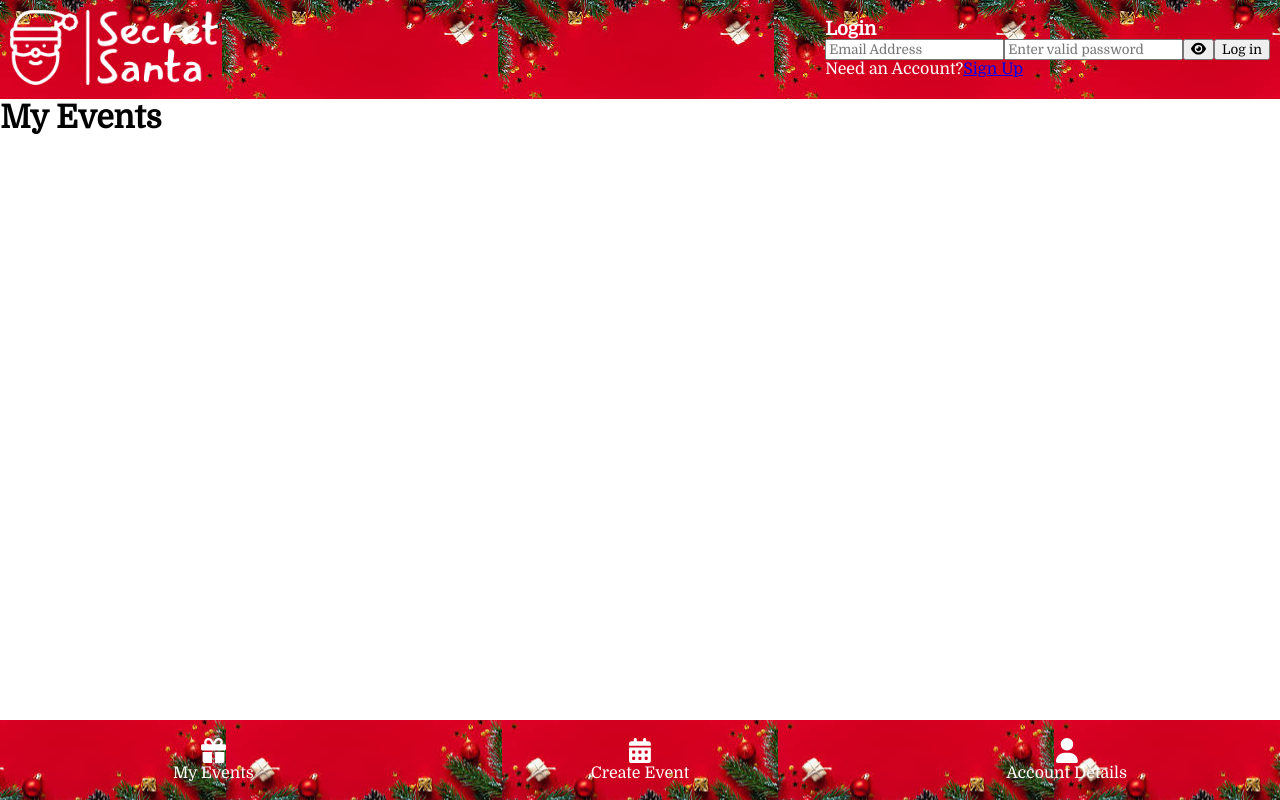
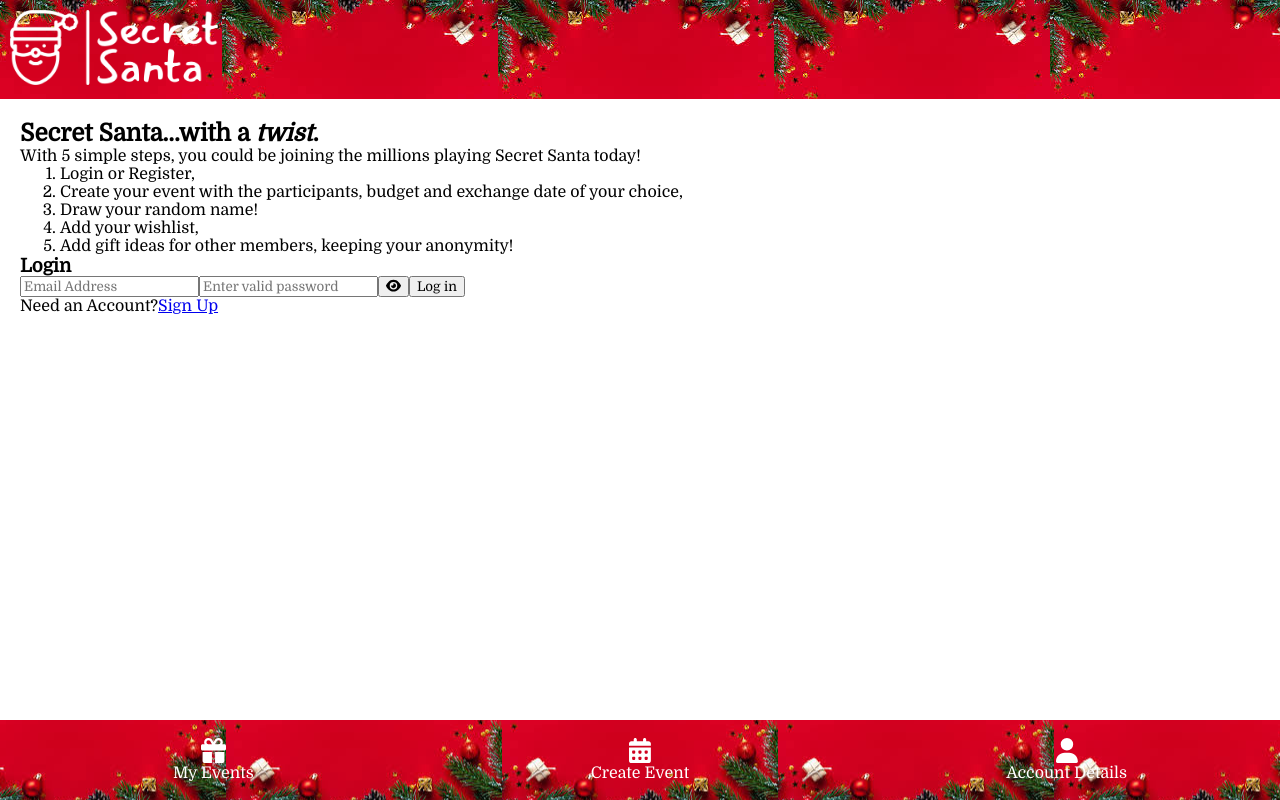
Before and after one commit to SuzBarnes/secret-santa, a React (Create React App) app: page / in a window 1280 px wide. Built offline with nearby package versions, Linux system fonts and the light colour scheme.

Commit message:
slight adjustment in styling, still a long way to go

```diff
--- a/src/components/Login.js
+++ b/src/components/Login.js
@@ -59,6 +59,23 @@ const Login = () => {
 
   return (
     <div className="login">
+      <p>
+        <h2>
+          Secret Santa...with a <i>twist</i>.
+        </h2>
+        With 5 simple steps, you could be joining the millions playing Secret
+        Santa today!
+        <ol>
+          <li>Login or Register,</li>
+          <li>
+            Create your event with the participants, budget and exchange date of
+            your choice,
+          </li>
+          <li>Draw your random name!</li>
+          <li>Add your wishlist,</li>
+          <li>Add gift ideas for other members, keeping your anonymity!</li>
+        </ol>
+      </p>
       <h3>Login</h3>
       <form onSubmit={handleLogin}>
         <Alert message={alert.message} success={alert.isSuccess} />
--- a/src/components/Logout.js
+++ b/src/components/Logout.js
@@ -1,6 +1,9 @@
 import React, { useState } from "react";
+import { FontAwesomeIcon } from "@fortawesome/react-fontawesome";
+import { faRightToBracket } from "@fortawesome/free-solid-svg-icons";
 import Alert from "./Alert";
 import { useAuthContext } from "../contexts/AuthProvider";
+import "../styles/logout.scss";
 
 const Logout = () => {
   const initialState = {
@@ -24,6 +27,7 @@ const Logout = () => {
       <Alert message={alert.message} success={alert.isSuccess} />
       <button type="submit" onClick={logoutClick}>
         Logout
+        <FontAwesomeIcon icon={faRightToBracket} className="font-awesome" />
       </button>
     </div>
   );
--- a/src/components/MyEvents.js
+++ b/src/components/MyEvents.js
@@ -1,11 +1,24 @@
 import React from "react";
 import "../styles/myevents.scss";
+import { useAuthContext } from "../contexts/AuthProvider";
+import Login from "./Login";
 
 const MyEvents = () => {
+  const { userId } = useAuthContext();
+
+  if (!userId) {
+    return (
+      <div className="login-home">
+        <Login className="login-form" to="/" />
+      </div>
+    );
+  }
+
   return (
-    <div>
+    <div className="my-events">
       <h1>My Events</h1>
     </div>
   );
 };
+
 export default MyEvents;
--- a/src/components/NavBarTop.js
+++ b/src/components/NavBarTop.js
@@ -2,7 +2,6 @@ import React from "react";
 import "../styles/navbartop.scss";
 import secretSantLogo from "../images/SS-logo.png";
 import { useAuthContext } from "../contexts/AuthProvider";
-import Login from "./Login";
 import Logout from "./Logout";
 
 const NavBarTop = () => {
@@ -17,11 +16,6 @@ const NavBarTop = () => {
             src={secretSantLogo}
           />
         </div>
-        <ul className="navbartop-links">
-          <li>
-            <Login className="navbartop-link-item" to="/" />
-          </li>
-        </ul>
       </div>
     );
   }
--- a/src/components/Register.js
+++ b/src/components/Register.js
@@ -50,7 +50,7 @@ const Register = () => {
   };
 
   return (
-    <div>
+    <div className="register">
       <h3>Register</h3>
       <form onSubmit={handleRegister}>
         <Alert message={alert.message} success={alert.isSuccess} />
--- a/src/styles/login.scss
+++ b/src/styles/login.scss
@@ -1,5 +1,7 @@
 .login {
-    float: right;
-    display: flex;
-    flex-direction: column;
+  width: 100%;
+  padding: 12px 20px;
+  margin: 8px 0;
+  display: inline-block;
+  box-sizing: border-box;
 }
--- a/src/styles/register.scss
+++ b/src/styles/register.scss
@@ -0,0 +1,7 @@
+.register {
+  width: 100%;
+  padding: 12px 20px;
+  margin: 8px 0;
+  display: inline-block;
+  box-sizing: border-box;
+}
```
Also changed, not shown: public/sleigh-solid.svg (added), src/styles/logout.scss (added).
